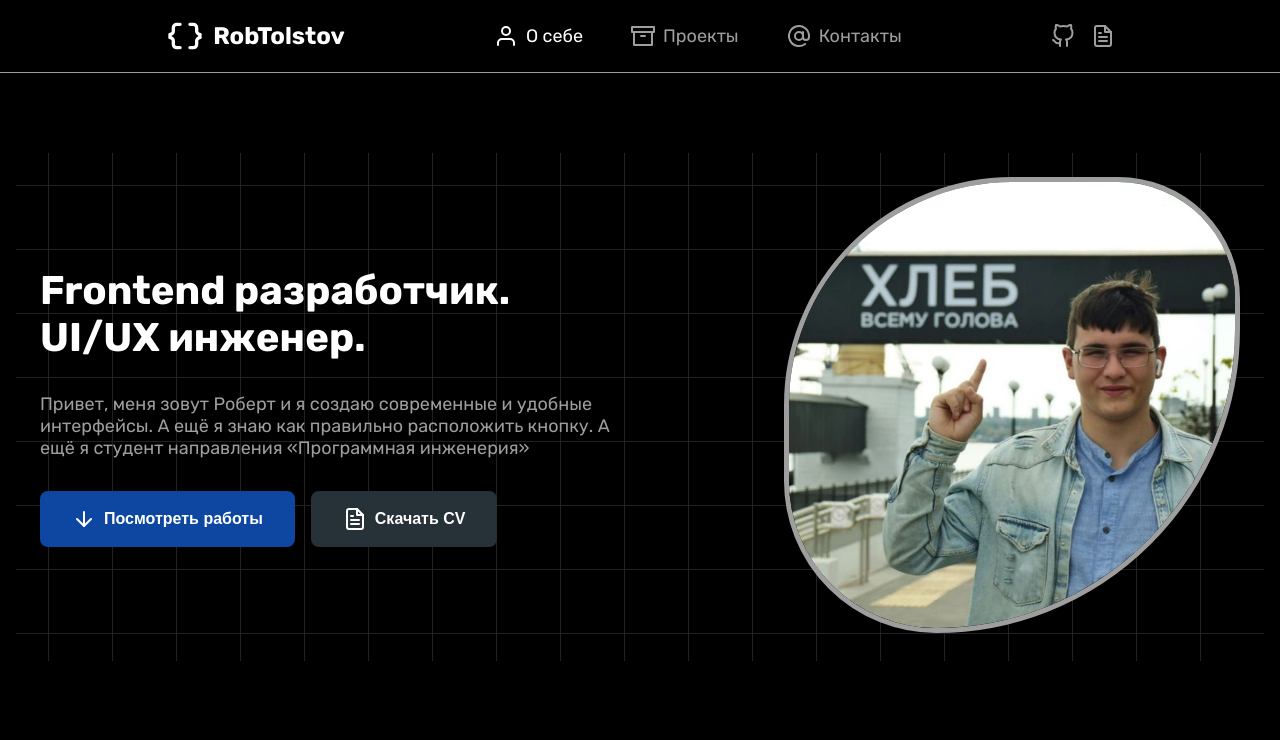
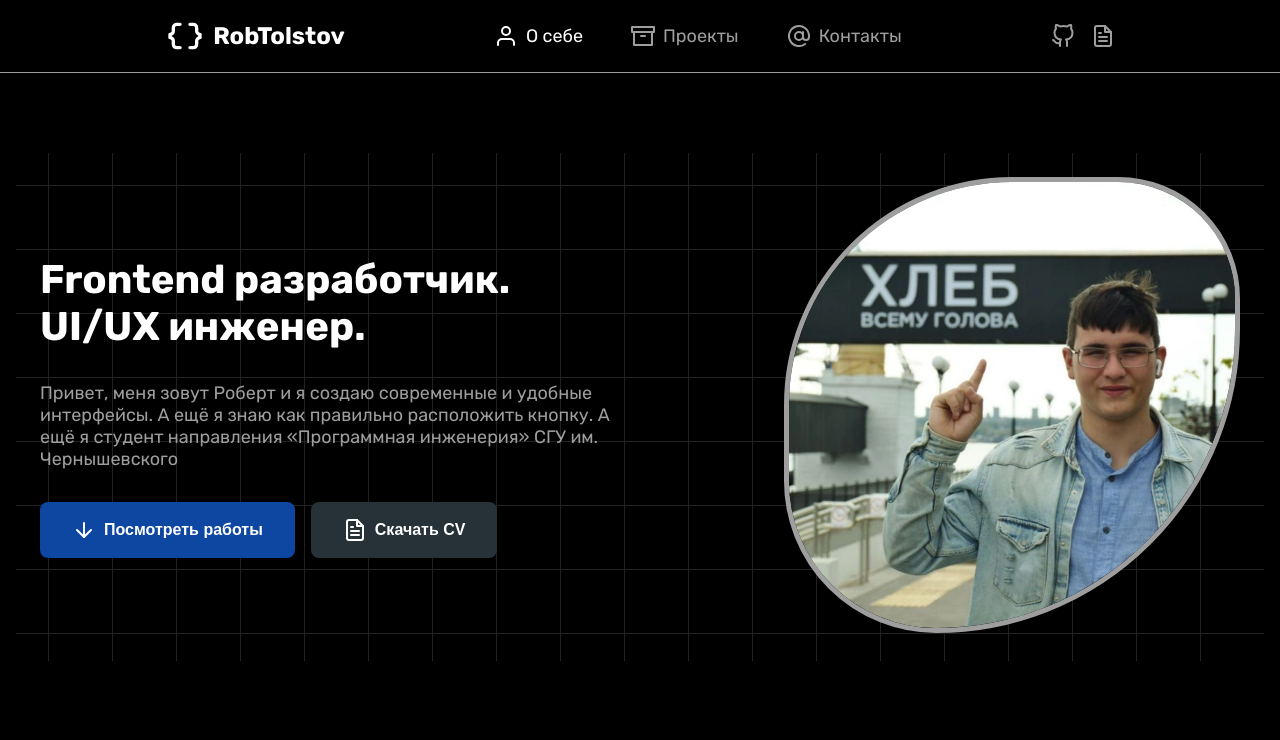
Before and after one commit to jean3102/React-portfolio, a Next.js app: page / in a window 1280 px wide. Shown: the top 740 px of the page. Built offline with nearby package versions, Linux system fonts and the light colour scheme.

Commit message:
Chore (Hero): Added some info in header
Clarification of the place I study

```diff
--- a/src/modules/HeroSection/HeroSection.tsx
+++ b/src/modules/HeroSection/HeroSection.tsx
@@ -16,7 +16,7 @@ const HeroSection = () => {
           <div className={style.subtext} data-aos="fade-up" data-aos-delay="200">
             Привет, меня зовут Роберт и я создаю современные и удобные интерфейсы.
             А ещё я знаю как правильно расположить кнопку.
-            А ещё я студент направления &laquo;Программная инженерия&raquo;
+            А ещё я студент направления &laquo;Программная инженерия&raquo; СГУ им. Чернышевского
           </div>
           <div className={style.callToAction} data-aos="fade-up" data-aos-delay="400">
             <Link href="#проекты">
```
